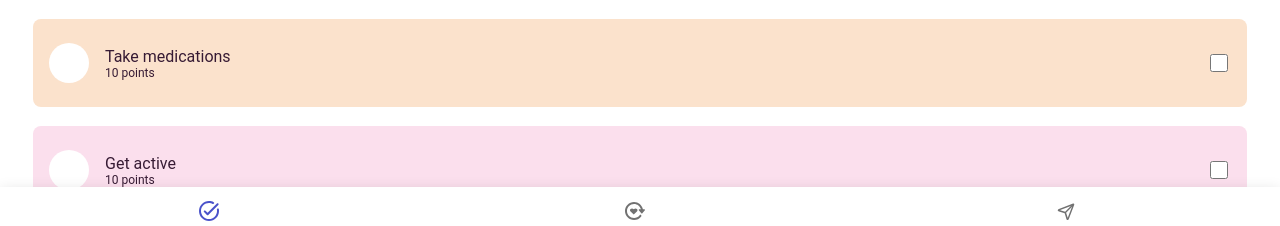
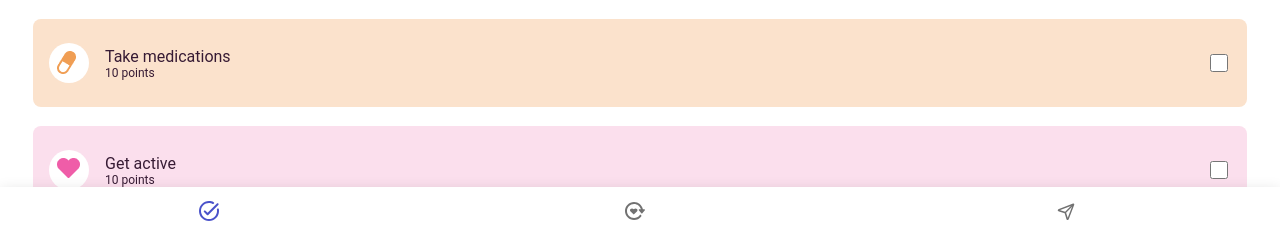
Before and after one commit to ahallaha/team-5, a Vue app: page / in a window 1280 px wide. Shown: the part 549-775 px from the top of the page. Built offline with nearby package versions, Linux system fonts and the light colour scheme; the HTML template or start-up script is replaced by a standard one.

Commit message:
Add task icons

```diff
--- a/src/components/TaskCard.vue
+++ b/src/components/TaskCard.vue
@@ -27,7 +27,7 @@ function check() {
 <template>
     <div class="card" v-on:click="check">
         <div class="task-icon">
-            <img :src="task.icon" style="margin-left:7px;margin-top:7px;" />
+            <img :src="task.icon" />
         </div>
         <div class="task-text">
             <div class="task-title">
@@ -59,6 +59,11 @@ function check() {
     width: 40px;
 }
 
+.task-icon>img {
+    margin-left: 8px;
+    margin-top: 8px;
+}
+
 .task-text {
     margin-left: 16px;
 }
--- a/src/stores/main.js
+++ b/src/stores/main.js
@@ -9,7 +9,7 @@ export const useStore = defineStore("main", {
                     id: 1,
                     name: 'Breathing exercises',
                     points: 10,
-                    icon: './tasks/Relax.png',
+                    icon: '/tasks/Relax.png',
                     completed: true,
                     color: '#E6FBFF'
                 },
@@ -17,7 +17,7 @@ export const useStore = defineStore("main", {
                     id: 2,
                     name: 'Take medications',
                     points: 10,
-                    icon: '',
+                    icon: '/tasks/medication.png',
                     completed: false,
                     color: '#FBE2CC'
                 },
@@ -25,7 +25,7 @@ export const useStore = defineStore("main", {
                     id: 3,
                     name: 'Get active',
                     points: 10,
-                    icon: '',
+                    icon: '/tasks/active.png',
                     completed: false,
                     color: '#FBDFED'
                 }
```
Also changed, not shown: public/tasks/active.png (added), public/tasks/medication.png (added).
